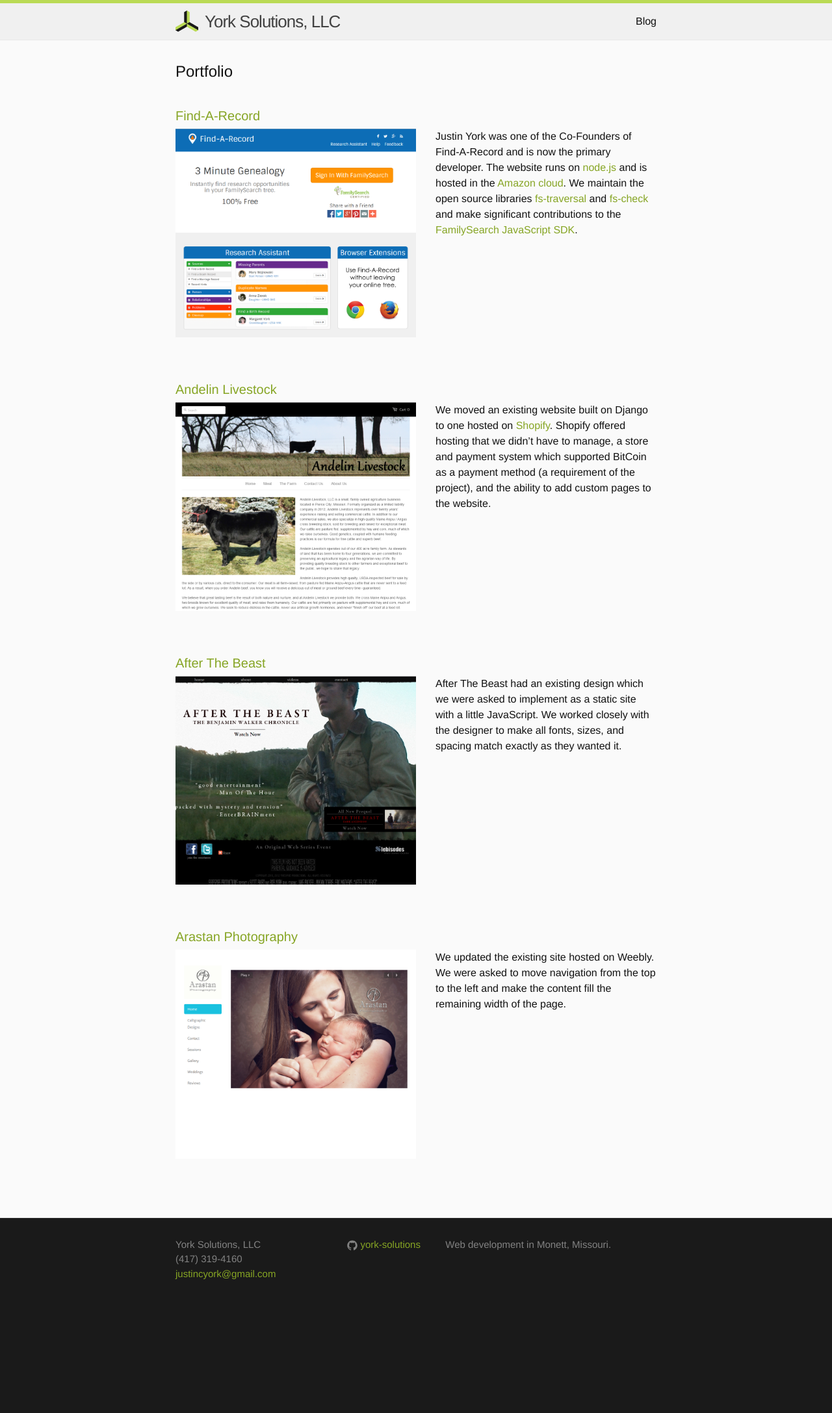
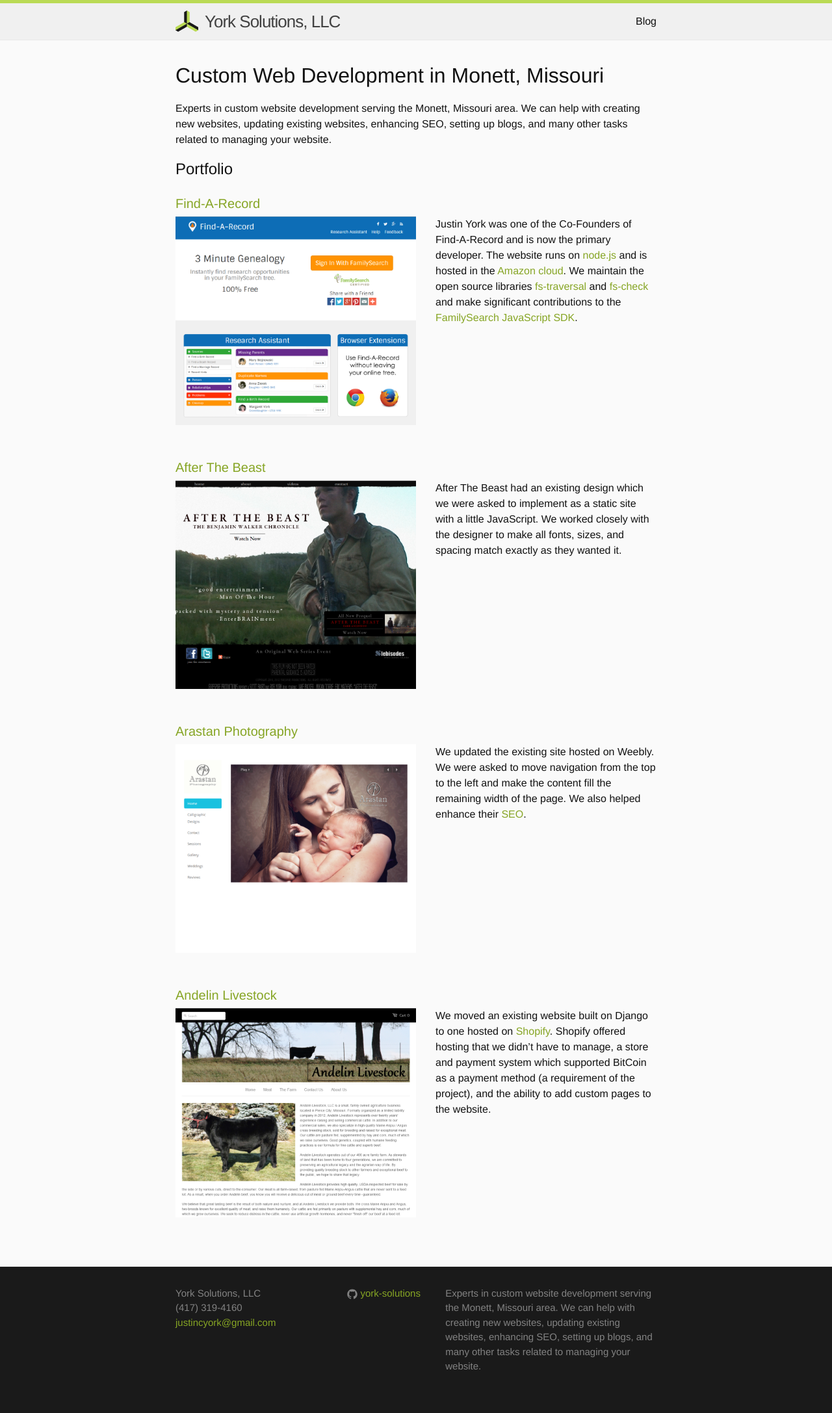
Before and after one commit to justincy/york-solutions.github.io, a Jekyll site: the page built from index.html, in a window 1280 px wide. Shown: the whole page at 65% size. Built offline with Jekyll 4.4.1, drawn with Linux system fonts in a browser that asks for light colours; before the commit the page ends 2031 px from its top, so only the background shows below that.

Commit message:
more descriptions

```diff
--- a/_config.yml
+++ b/_config.yml
@@ -1,14 +1,16 @@
 # Site settings
 title: York Solutions, LLC
+subtitle: Website Development in Monett, Missouri
 email: justincyork@gmail.com
 description: > # this means to ignore newlines until "baseurl:"
-  Web development in Monett, Missouri.
+  Experts in custom website development serving the Monett, Missouri area.
+  We can help with creating new websites, updating existing websites, enhancing SEO,
+  setting up blogs, and many other tasks related to managing your website.
 baseurl: "" # the subpath of your site, e.g. /blog/
 url: "http://york-solutions.io" # the base hostname & protocol for your site
 twitter_username:
 github_username:  'york-solutions'
 phone: '(417) 319-4160'
-
 
 markdown: kramdown
 highlighter: pygments
--- a/_data/projects.yml
+++ b/_data/projects.yml
@@ -8,16 +8,6 @@
     We maintain the open source libraries [fs-traversal](https://github.com/genealogysystems/fs-traversal)
     and [fs-check](https://github.com/genealogysystems/fs-check)
     and make significant contributions to the [FamilySearch JavaScript SDK](https://github.com/rootsdev/familysearch-javascript-sdk).
-
-- name: Andelin Livestock
-  url: http://andelinlivestock.com
-  img: andelinlivestock.png
-  role: >
-    We moved an existing website built on Django to one hosted on
-    [Shopify](http://www.shopify.com/). Shopify offered hosting that
-    we didn't have to manage, a store and payment system which supported BitCoin
-    as a payment method (a requirement of the project), and the ability to add
-    custom pages to the website.
 
 - name: After The Beast
   url: http://afterthebeast.com
@@ -33,7 +23,18 @@
   role: >
     We updated the existing site hosted on Weebly. We were asked to move
     navigation from the top  to the left and make the content
-    fill the remaining width of the page.
+    fill the remaining width of the page. We also helped enhance their
+    [SEO](http://en.wikipedia.org/wiki/Search_engine_optimization).
+
+- name: Andelin Livestock
+  url: http://andelinlivestock.com
+  img: andelinlivestock.png
+  role: >
+    We moved an existing website built on Django to one hosted on
+    [Shopify](http://www.shopify.com/). Shopify offered hosting that
+    we didn't have to manage, a store and payment system which supported BitCoin
+    as a payment method (a requirement of the project), and the ability to add
+    custom pages to the website.
 
 #- name: RootsSearch
 #  url: https://chrome.google.com/webstore/detail/rootssearch/aolcffalbhpnojekmimmelebjchjmmgn?hl=en
--- a/_includes/head.html
+++ b/_includes/head.html
@@ -3,7 +3,7 @@
   <meta http-equiv="X-UA-Compatible" content="IE=edge">
   <meta name="viewport" content="width=device-width, initial-scale=1">
 
-  <title>{% if page.title %}{{ page.title }} - {% endif %}{{ site.title }}</title>
+  <title>{% if page.title %}{{ page.title }} - {% endif %}{{ site.title }} - {{site.subtitle}}</title>
   <meta name="description" content="{% if page.excerpt %}{{ page.excerpt | strip_html | strip_newlines | truncate: 160 }}{% else %}{{ site.description }}{% endif %}">
 
   <link rel="stylesheet" href="{{ "/assets/css/main.css" | prepend: site.baseurl }}">
--- a/_sass/_layout.scss
+++ b/_sass/_layout.scss
@@ -250,7 +250,7 @@
  */
 
 .project {
-    margin: $spacing-unit 0;
+    margin: $spacing-unit-half 0;
     transition: all .5s;
     overflow: auto;
 }
--- a/index.html
+++ b/index.html
@@ -3,6 +3,10 @@
 ---
 
 <div class="home">
+
+  <h1>Custom Web Development in Monett, Missouri</h1>
+
+  <p>{{site.description}}</p>
 
   <h2>Portfolio</h2>
   <div class="project-list">
```
